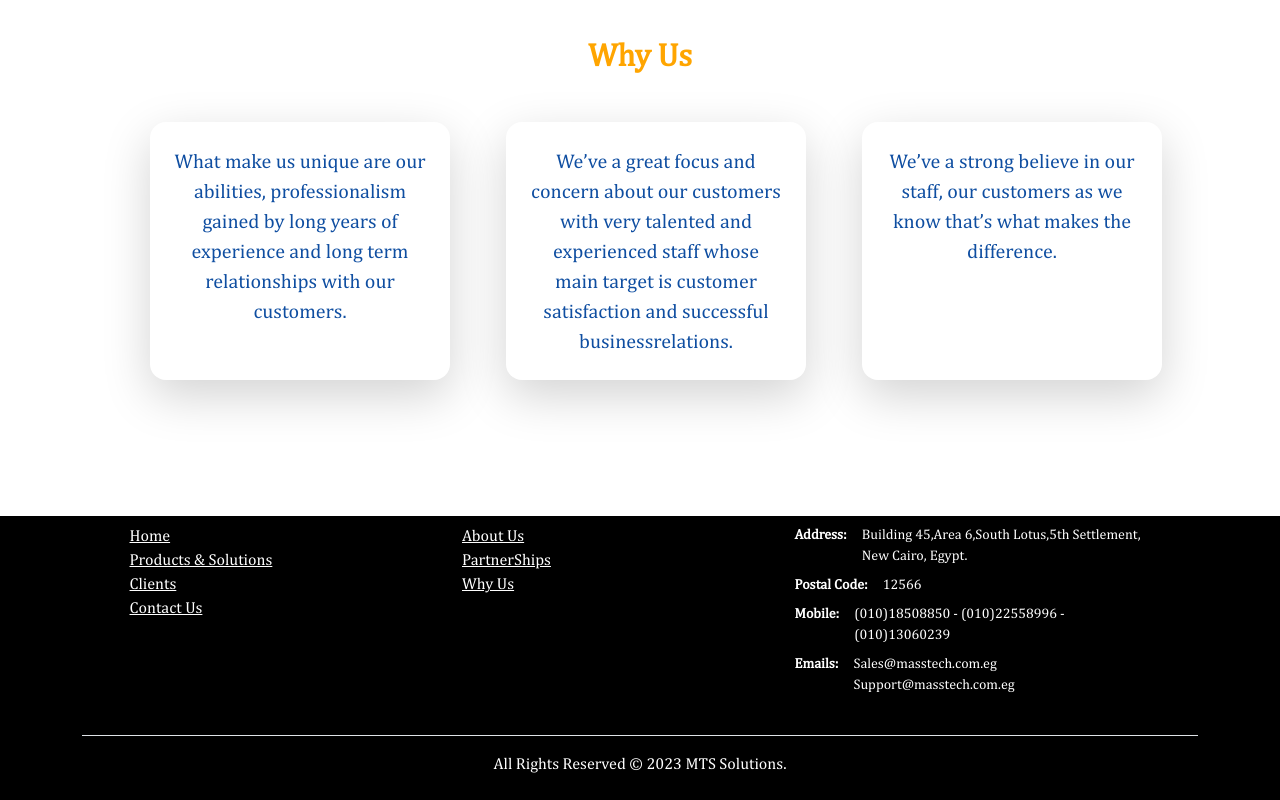
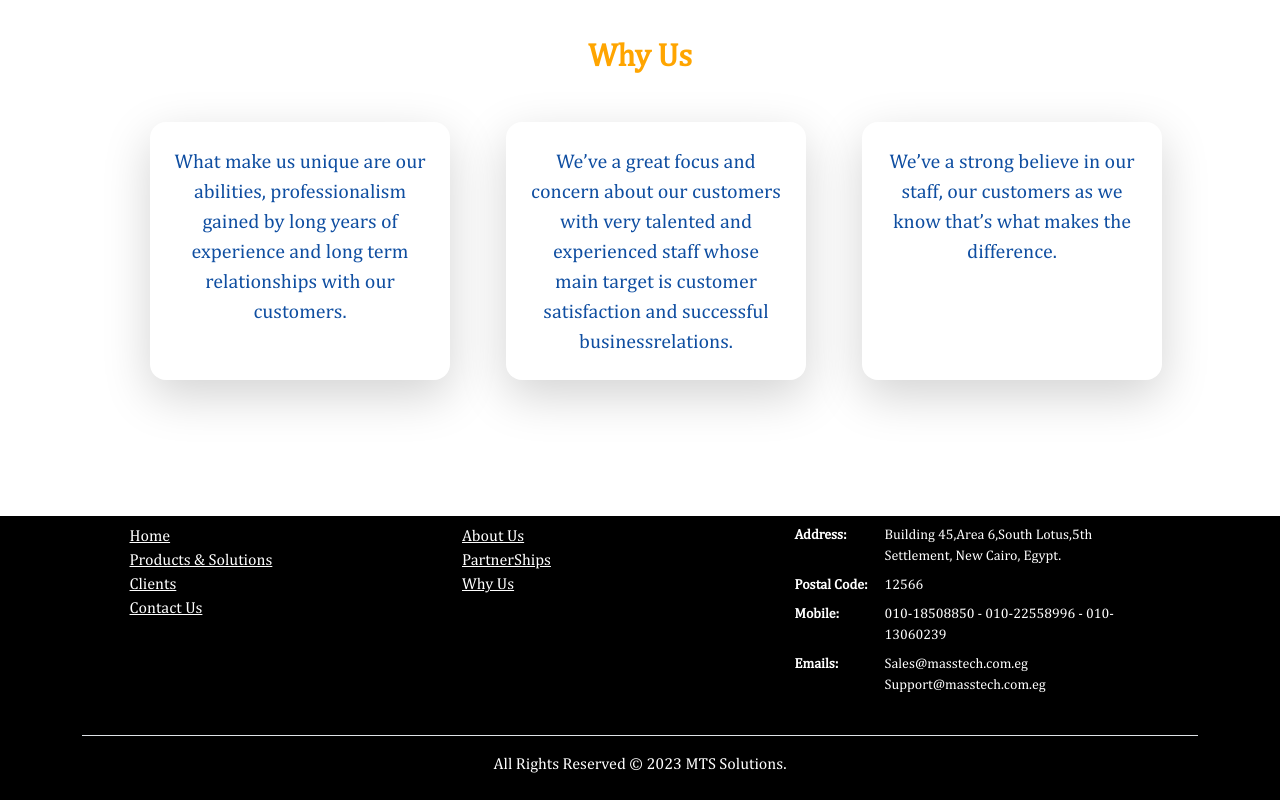
Before and after one commit to Abedelrhman-Kassem/MTS-multi-pages, a website: page html/products.html in a window 1280 px wide. Shown: the part 1252-2052 px from the top of the page. Drawn offline with nearby package versions, Linux system fonts and the light colour scheme.

Commit message:
Edit contact info

```diff
--- a/css/main.css
+++ b/css/main.css
@@ -317,7 +317,7 @@ footer .information {
 
 .contact .information .title,
 footer .information .title {
-  margin-right: 15px;
+  min-width: 90px;
 }
 
 /* End Contact */
--- a/html/products.html
+++ b/html/products.html
@@ -270,13 +270,15 @@
               <div class="title fw-bold">Address:</div>
               Building 45,Area 6,South Lotus,5th Settlement, New Cairo, Egypt.
             </div>
+
             <div class="mb-2 d-flex">
               <div class="title fw-bold">Postal Code:</div>
               12566
             </div>
+
             <div class="mb-2 d-flex">
               <div class="title fw-bold">Mobile:</div>
-              (010)18508850 - (010)22558996 - (010)13060239
+              010-18508850 - 010-22558996 - 010-13060239
             </div>
 
             <div class="mb-3 d-flex">
```
